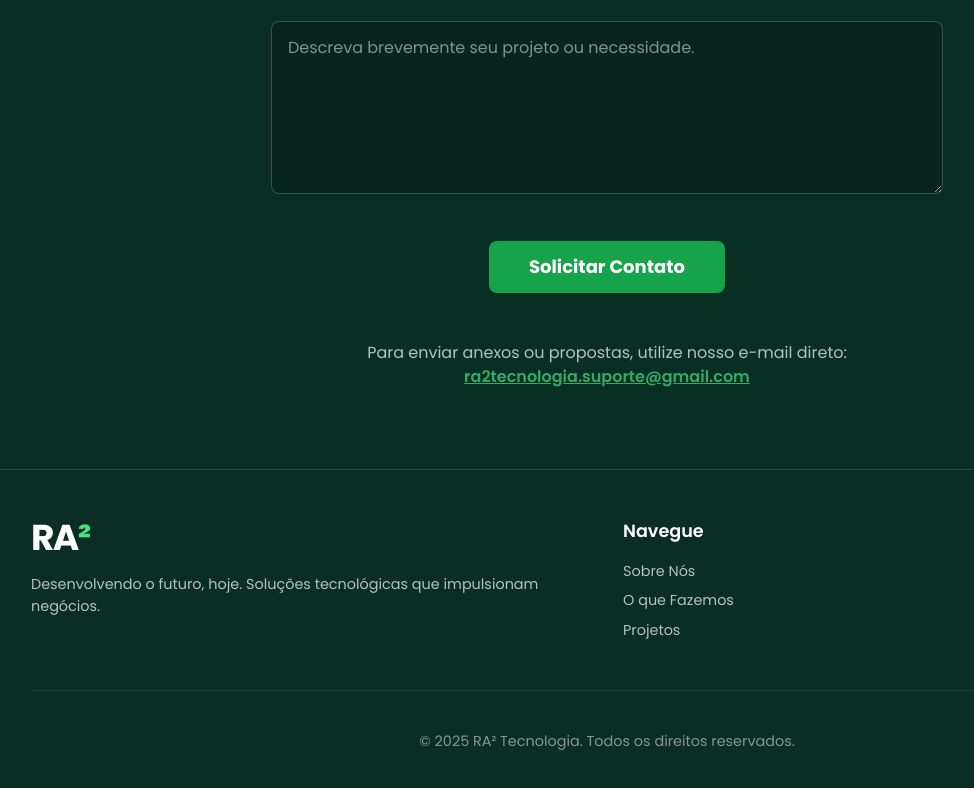
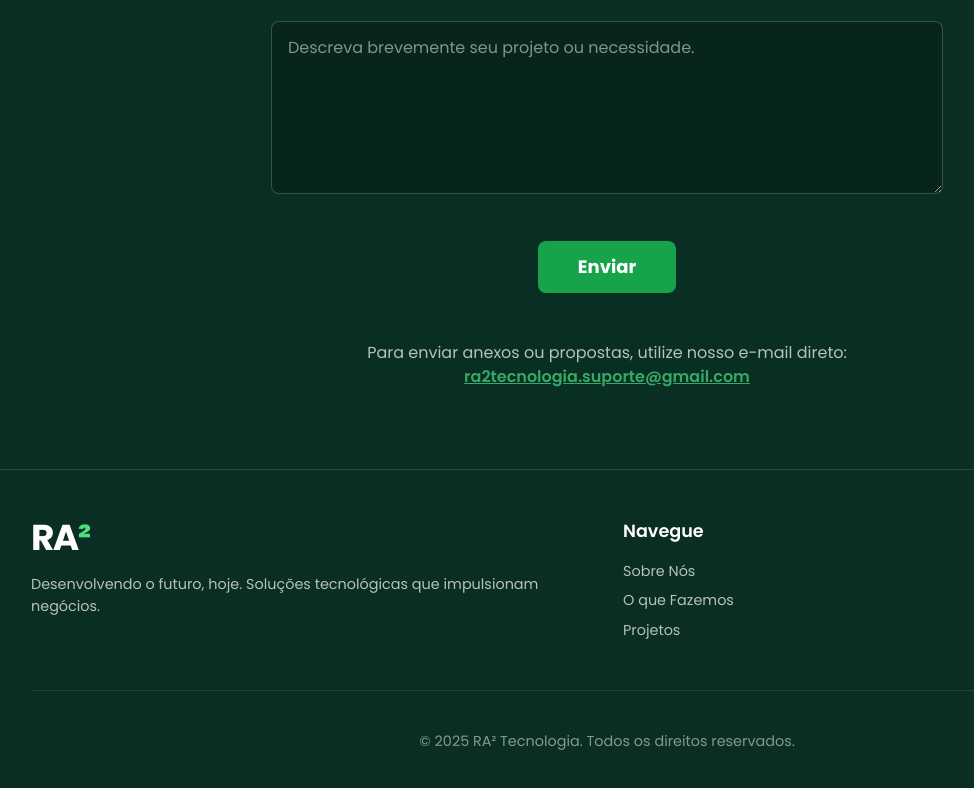
Before and after one commit to ra2-tecnologia/contato, a plain HTML site: page index.html in a window 1280 px wide. Shown: the part 4126-4914 px from the top of the page, without its empty margins (33-1007 px from the left). Drawn offline with nearby package versions, Linux system fonts and the light colour scheme.

Commit message:
Update index.html

```diff
--- a/index.html
+++ b/index.html
@@ -249,7 +249,7 @@
                 </div>
                 <div class="text-center pt-4">
                     <button type="submit" class="w-full md:w-auto bg-green-600 hover:bg-green-700 text-white px-10 py-3 rounded-lg font-bold text-lg transition-all duration-300 transform hover:scale-105">
-                        Solicitar Contato
+                        Enviar
                     </button>
                 </div>
             </form>
```
